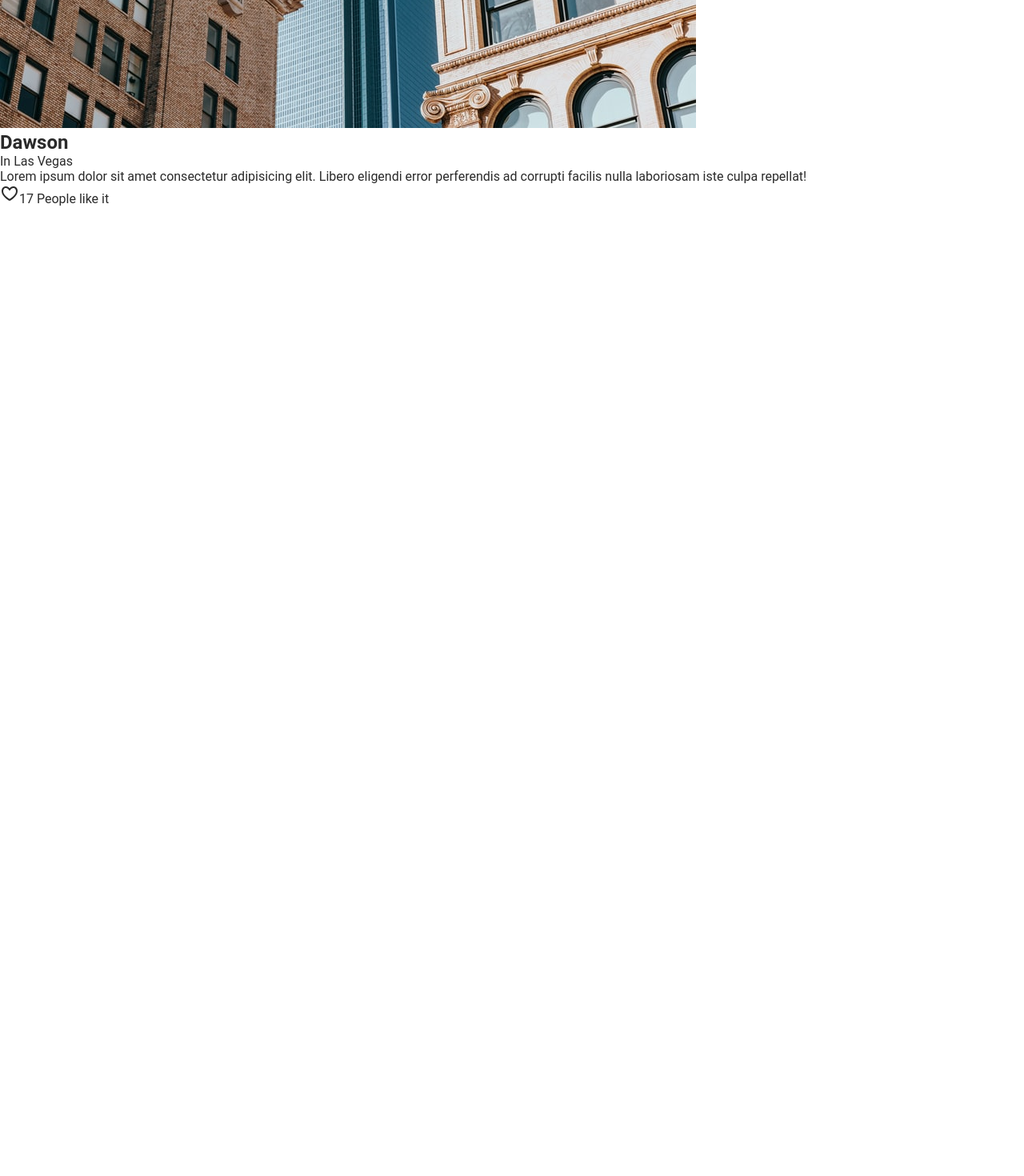
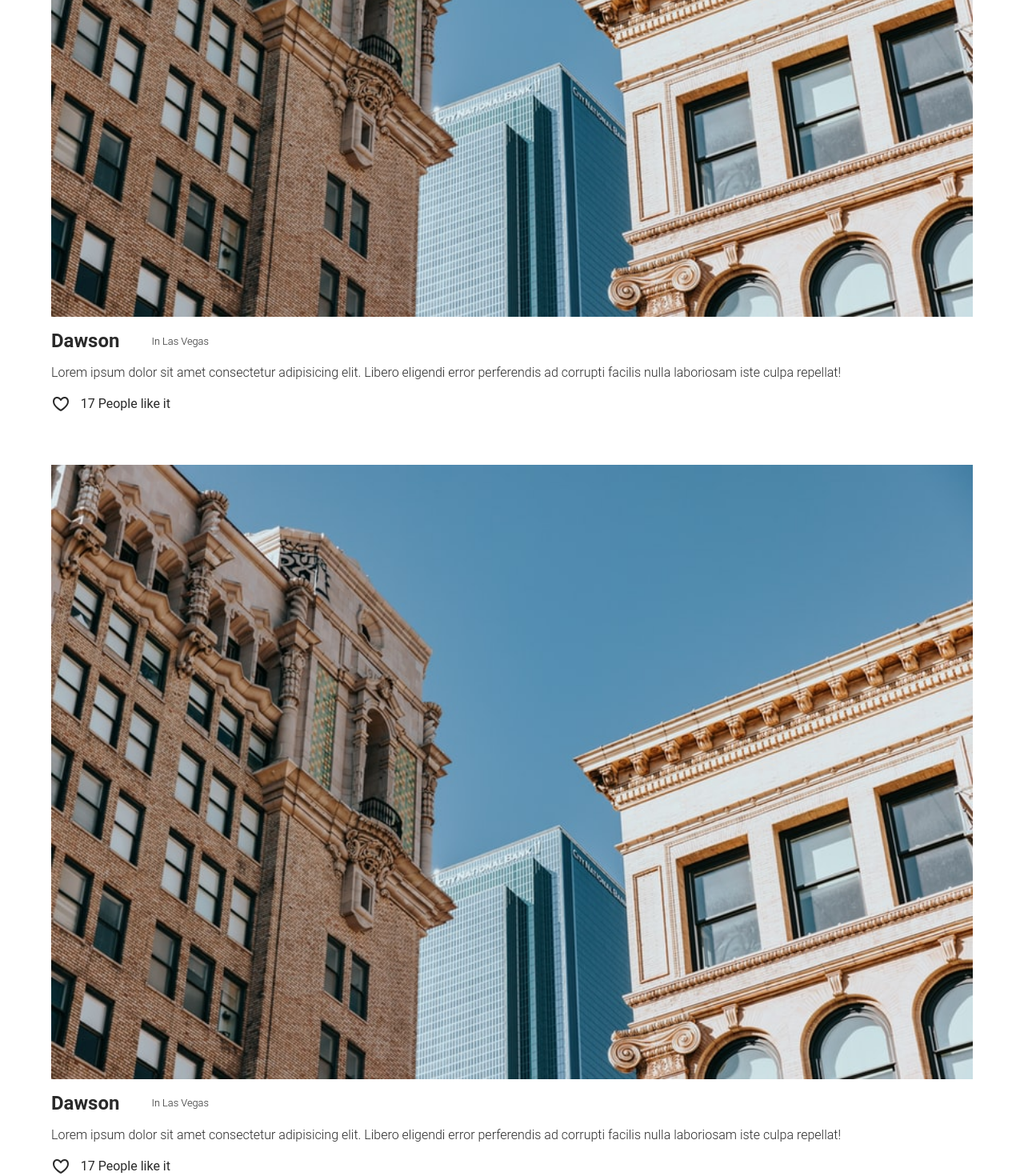
Before and after one commit to BaczkiewiczDawid/webmar, a React (Create React App) app: page / in a window 1280 px wide. Shown: the part 484-1954 px from the top of the page at 80% size. Before the commit the page ends 800 px from the top, so only its background shows below. Built offline with nearby package versions, Linux system fonts and the light colour scheme.

Commit message:
single post design

```diff
--- a/src/components/templates/Dashboard/Dashboard.js
+++ b/src/components/templates/Dashboard/Dashboard.js
@@ -3,22 +3,86 @@ import img from 'assets/images/1.jpg';
 import heart from 'assets/images/heart-icon.svg';
 import styled from 'styled-components';
 
+const PostsContainer = styled.section`
+    margin-top: 3rem;
+`;
+
+const SinglePost = styled.article`
+    display: flex;
+    flex-direction: column;
+    width: 90vw;
+    margin: 0 auto;
+    margin-top: ${({primary}) => primary ? '0' : '4rem'};
+`;
+
+const UserInfo = styled.div`
+    display: flex;
+    align-items: center;
+    margin-top: 1rem;
+
+    span {
+        margin-left: 2.5rem;
+        font-weight: 300;
+        font-size: .8rem;
+    }
+`;
+
+const Text = styled.p`
+    margin-top: 1rem;
+    font-size: 1rem;
+    font-weight: 300;
+    line-height: 1.3rem;
+`;
+
+const Picture = styled.img`
+    width: 100%;
+    height: auto;
+`;
+
+const Likes = styled.div`
+    display: flex;
+    align-items: center;
+    margin-top: 1rem;
+
+    img {
+        cursor: pointer;
+    }
+
+    span {
+        margin-left: .8rem;
+    }
+`;
+
 const Dashboard = () => {
     return (
         <>
             <Navigation />
-            <div>
-                <img src={img} alt="img" />
-                <div>
-                    <h2>Dawson</h2>
-                    <span>In Las Vegas</span>
-                </div>
-                <p>Lorem ipsum dolor sit amet consectetur adipisicing elit. Libero eligendi error perferendis ad corrupti facilis nulla laboriosam iste culpa repellat!</p>
-                <div>
-                    <img src={heart} alt="heart" />
-                    <span>17 People like it</span>
-                </div>
-            </div>
+            <PostsContainer>
+                <SinglePost primary>
+                    <Picture src={img} alt="img" />
+                    <UserInfo>
+                        <h2>Dawson</h2>
+                        <span>In Las Vegas</span>
+                    </UserInfo>
+                    <Text>Lorem ipsum dolor sit amet consectetur adipisicing elit. Libero eligendi error perferendis ad corrupti facilis nulla laboriosam iste culpa repellat!</Text>
+                    <Likes>
+                        <img src={heart} alt="heart" />
+                        <span>17 People like it</span>
+                    </Likes>
+                </SinglePost>
+                <SinglePost>
+                    <Picture src={img} alt="img" />
+                    <UserInfo>
+                        <h2>Dawson</h2>
+                        <span>In Las Vegas</span>
+                    </UserInfo>
+                    <Text>Lorem ipsum dolor sit amet consectetur adipisicing elit. Libero eligendi error perferendis ad corrupti facilis nulla laboriosam iste culpa repellat!</Text>
+                    <Likes>
+                        <img src={heart} alt="heart" />
+                        <span>17 People like it</span>
+                    </Likes>
+                </SinglePost>
+            </PostsContainer>
         </>
      );
 }
```
